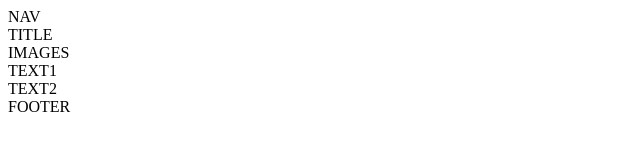
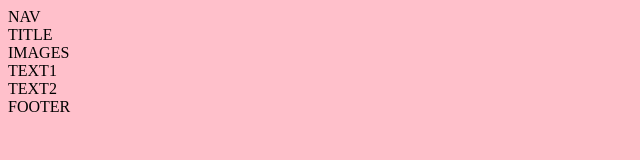
Before and after one commit to alexsaber89/css1, a plain HTML site: page index.html in a window 1280 px wide. Shown: the whole page, without its empty margins (0-640 px from the left). Drawn offline with Linux system fonts and the light colour scheme.

Commit message:
added stylesheet

```diff
--- a/index.html
+++ b/index.html
@@ -2,6 +2,7 @@
 <html>
 <head>
   <title>Intro to CSS</title>
+  <link rel="stylesheet" type="text/css" href="styles.css">
 </head>
 <body>
 
--- /dev/null
+++ b/styles.css
@@ -0,0 +1,3 @@
+body {
+  background-color: pink;
+}
```
